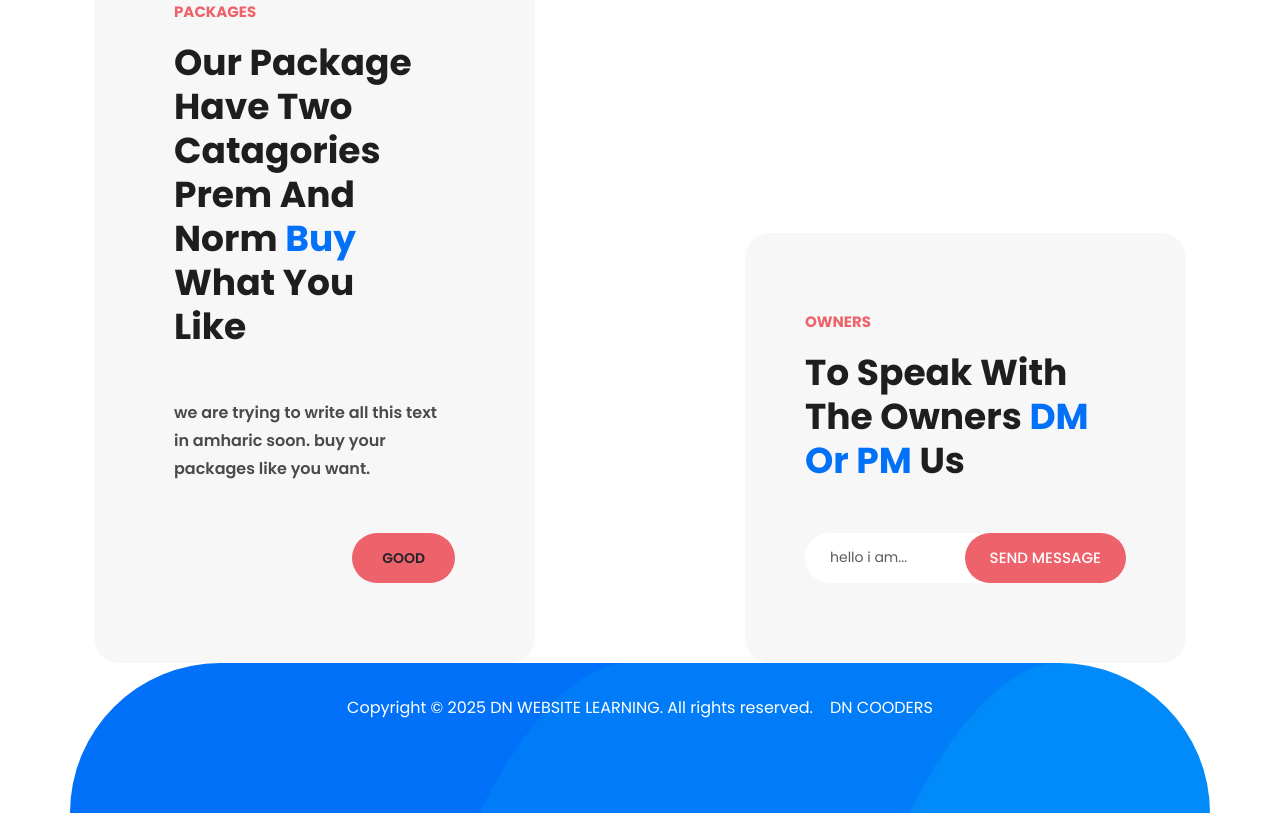
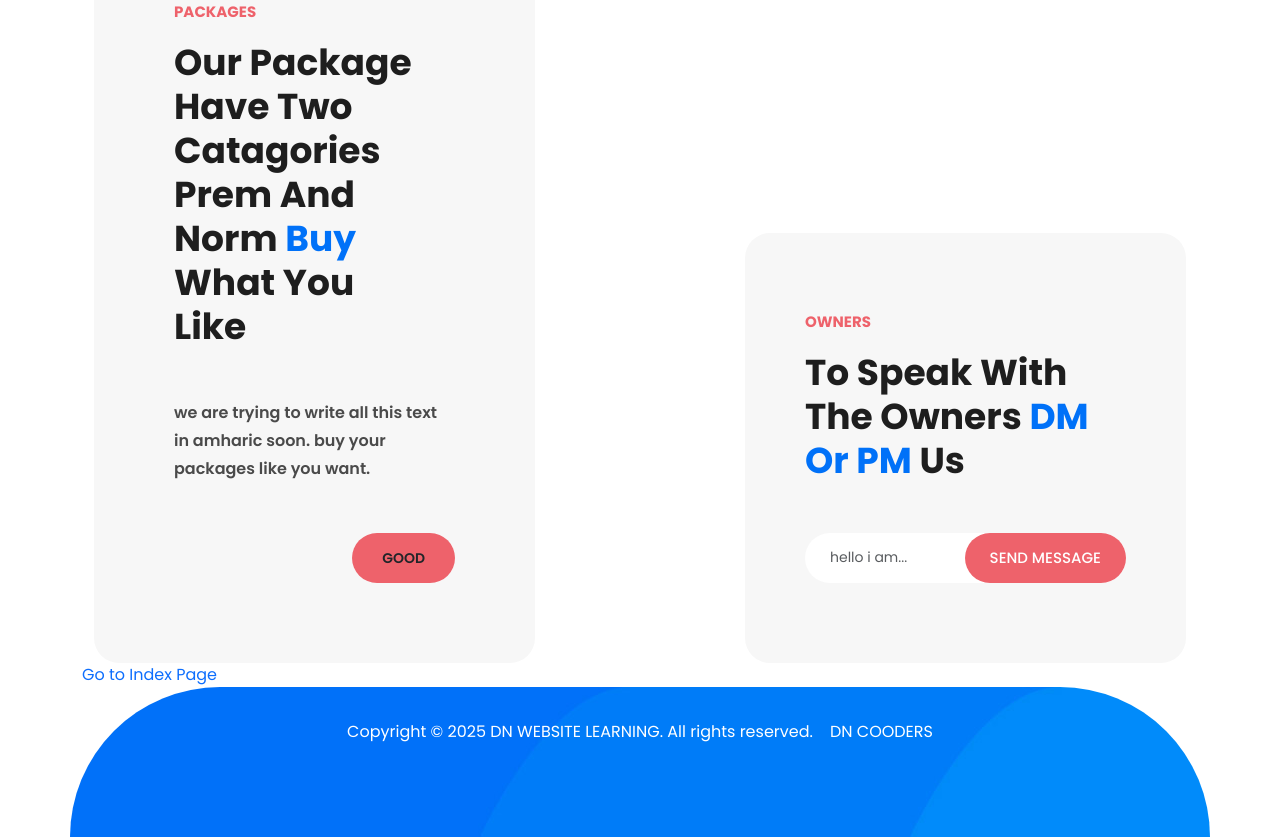
Before and after one commit to Nat-i40/dnschool.github.io, a plain HTML site: page index.html in a window 1280 px wide. Shown: the part 2920-3757 px from the top of the page. Before the commit the page ends 3733 px from the top, so only its background shows below. Drawn offline with nearby package versions, Linux system fonts and the light colour scheme.

Commit message:
index.html

```diff
--- a/index.html
+++ b/index.html
@@ -282,6 +282,7 @@ https://templatemo.com/tm-589-lugx-gaming
       </div>
     </div>
   </div>
+        <a href="https://Nat-i40.github.io/dnschool.github.io/">Go to Index Page</a>
 
   <footer>
     <div class="container">
```
